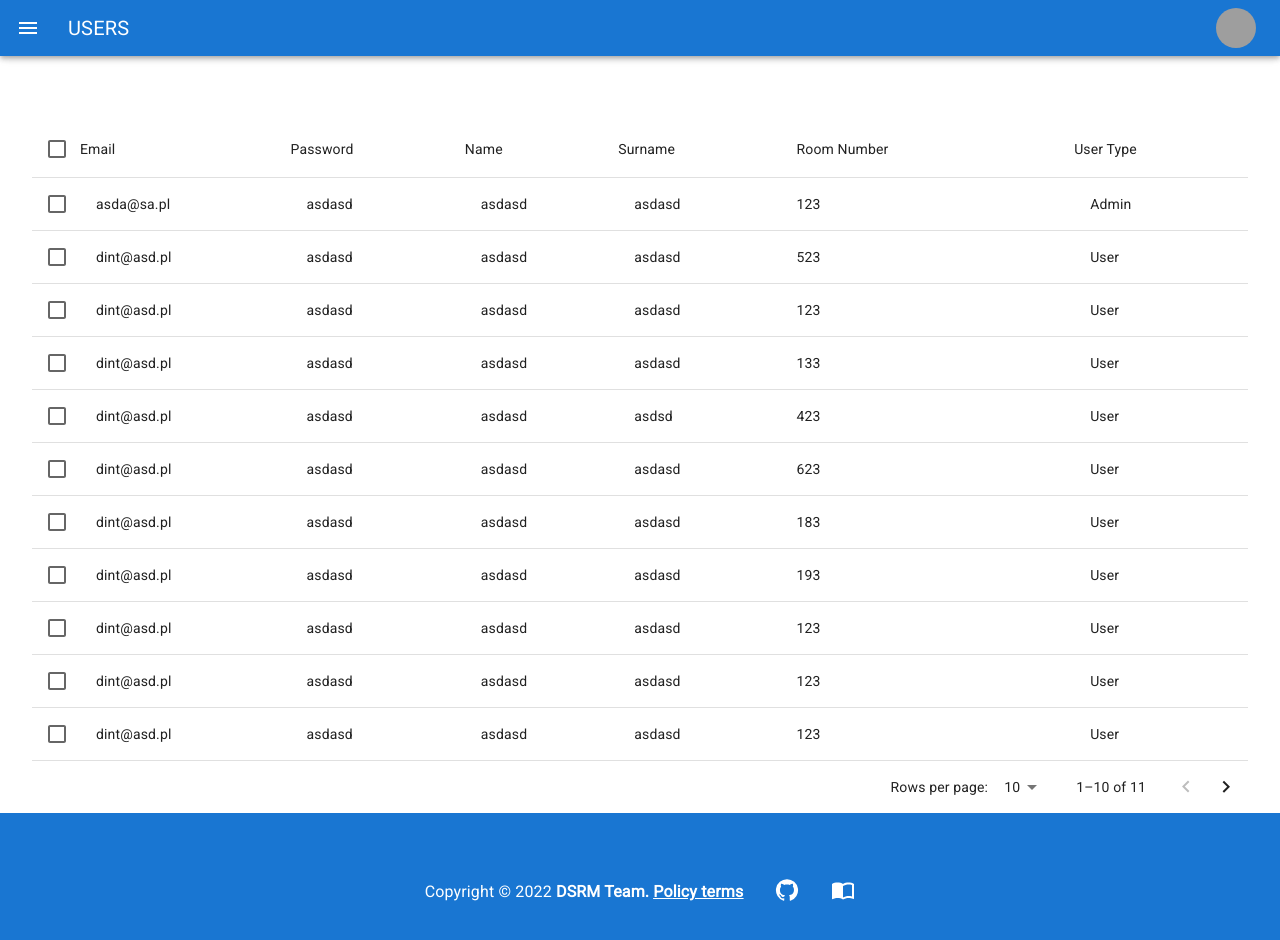
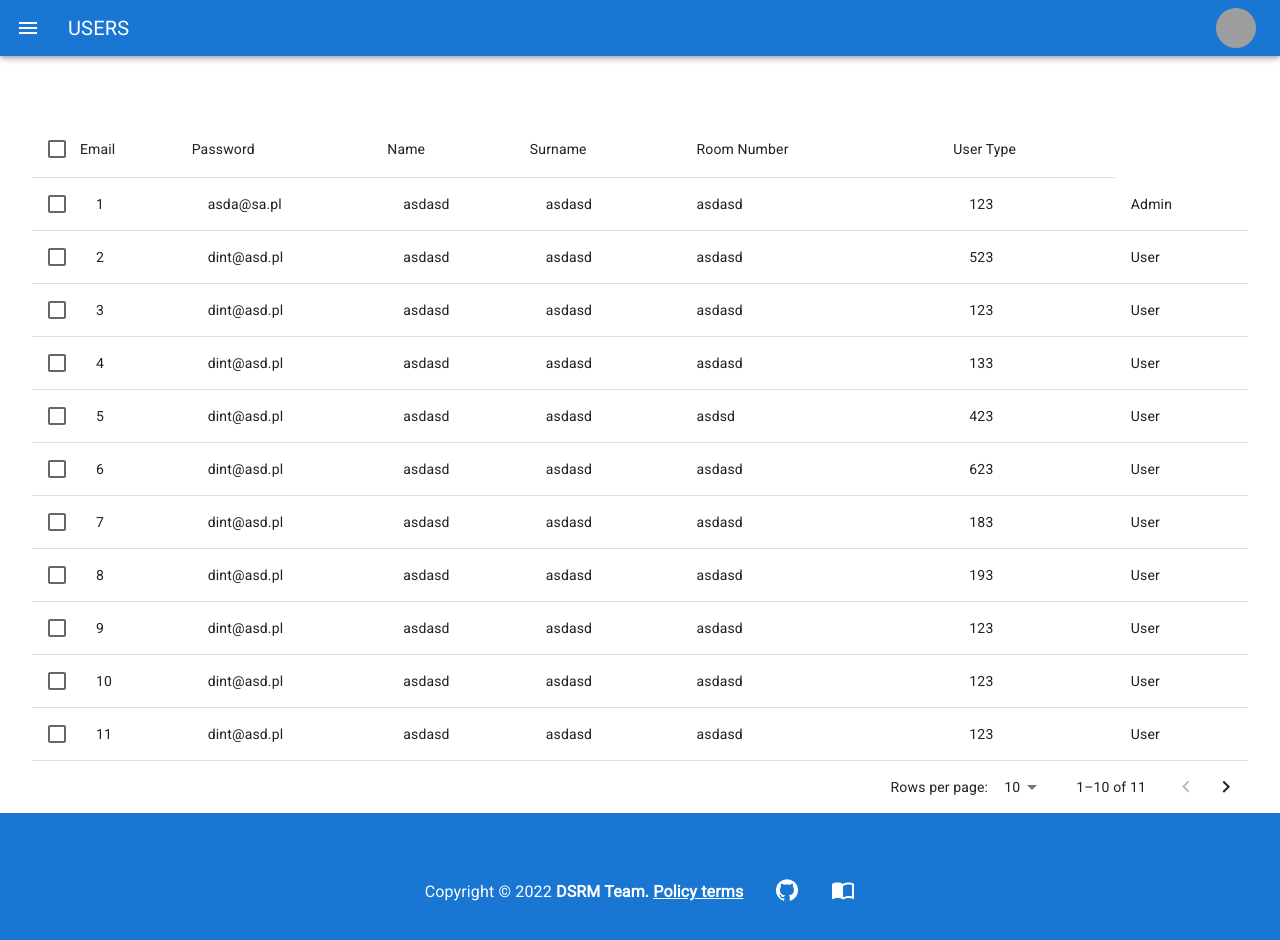
Before and after one commit to dorm-social-room-manager/dsrm-frontend, a React (Vite) app: page /dashboard/user-list in a window 1280 px wide. Shown: the top 940 px of the page. Built offline with nearby package versions, Linux system fonts and the light colour scheme; grey boxes are pictures that could not be loaded.

Commit message:
fix: moved rendering the row out of the return
Related work item: GH-29

```diff
--- a/src/components/CustomTable/CustomTable.tsx
+++ b/src/components/CustomTable/CustomTable.tsx
@@ -1,5 +1,5 @@
 import { Box, Table, TableBody, TableCell, TableContainer, TablePagination, TableRow } from '@mui/material';
-import { ChangeEvent, MouseEvent, ReactNode, useEffect } from 'react';
+import { ChangeEvent, MouseEvent, useEffect } from 'react';
 import Checkbox from '@mui/material/Checkbox';
 import { CustomTableProps } from './CustomTable.types';
 import { FetchError } from '../../errors/FetchError';
@@ -66,34 +66,9 @@ export function CustomTable<T extends Record<PropertyKey, unknown>>(props: Custo
       });
   });
 
-  return (
-    <Box
-      width='100%'
-      height='100%'
-    >
-      {toolbar}
-
-      <TableContainer>
-        <Table>
-          {head}
-          <TableBody>
-            {rows.map((row, index) => {
+  const renderRow = (row: T, rowIdx: number) => {
     const isItemSelected = isSelected(row);
-              const labelId = `enhanced-table-checkbox-${index}`;
-
-              type TableDataKeys = Exclude<keyof T, symbol>;
-              const columnNames: TableDataKeys[] = Object.keys(row) as TableDataKeys[];
-
-              const tableCells = columnNames.slice(1).map((key) => {
-                return (
-                  <TableCell
-                    key={key}
-                    align='left'
-                  >
-                    {row[key] as ReactNode}
-                  </TableCell>
-                );
-              });
+    const labelId = `enhanced-table-checkbox-${rowIdx}`;
 
     return (
       <TableRow
@@ -116,9 +91,33 @@ export function CustomTable<T extends Record<PropertyKey, unknown>>(props: Custo
             }}
           />
         </TableCell>
-                  {tableCells}
+        {Object.entries(row).map(([key, value]) => {
+          return (
+            <TableCell
+              key={key}
+              align='left'
+            >
+              {String(value)}
+            </TableCell>
+          );
+        })}
       </TableRow>
     );
+  };
+
+  return (
+    <Box
+      width='100%'
+      height='100%'
+    >
+      {toolbar}
+
+      <TableContainer>
+        <Table>
+          {head}
+          <TableBody>
+            {rows.map((row, index) => {
+              return renderRow(row, index);
             })}
             {emptyRows > 0 && (
               <TableRow
```
Lines whose indentation alone changed are shown as unchanged.
